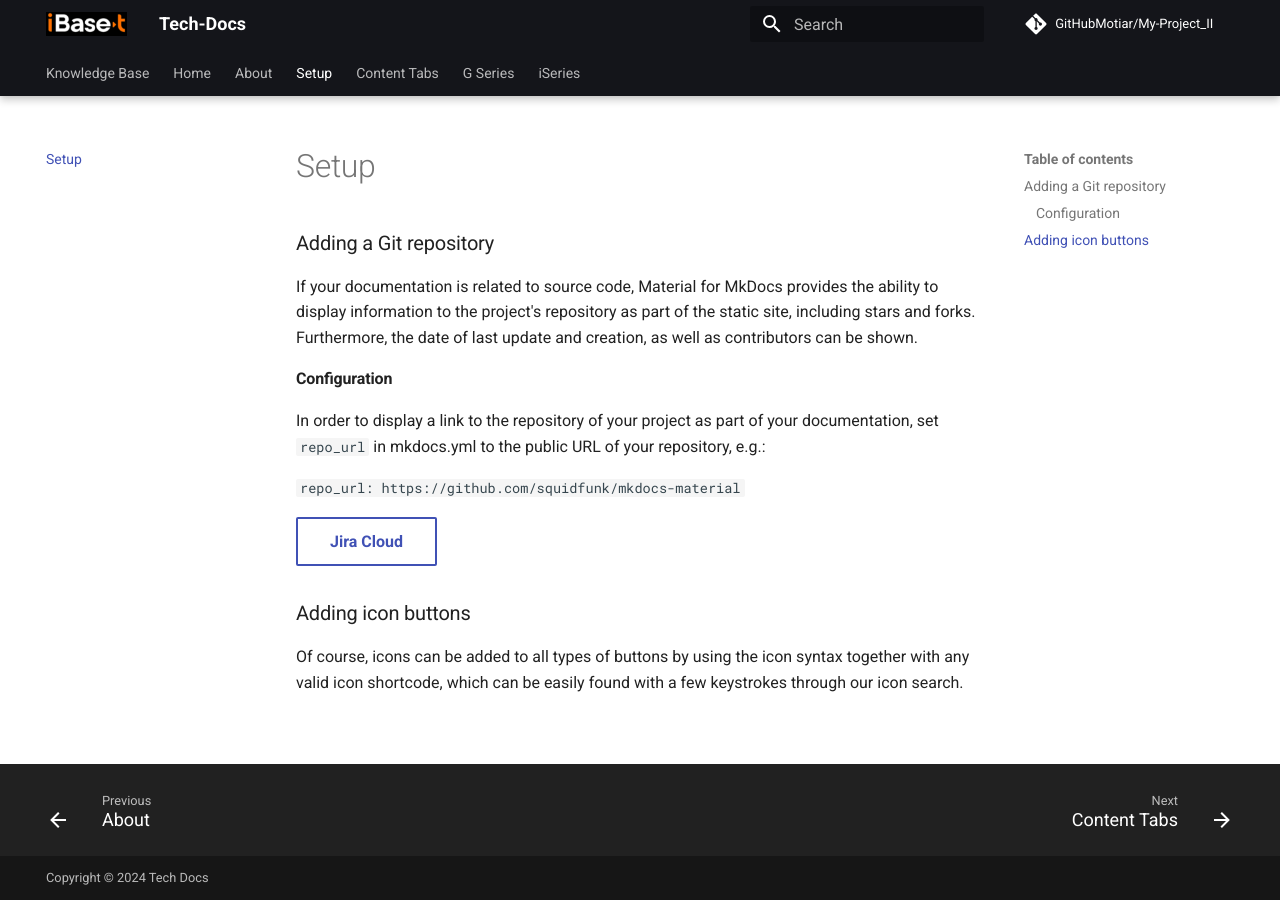
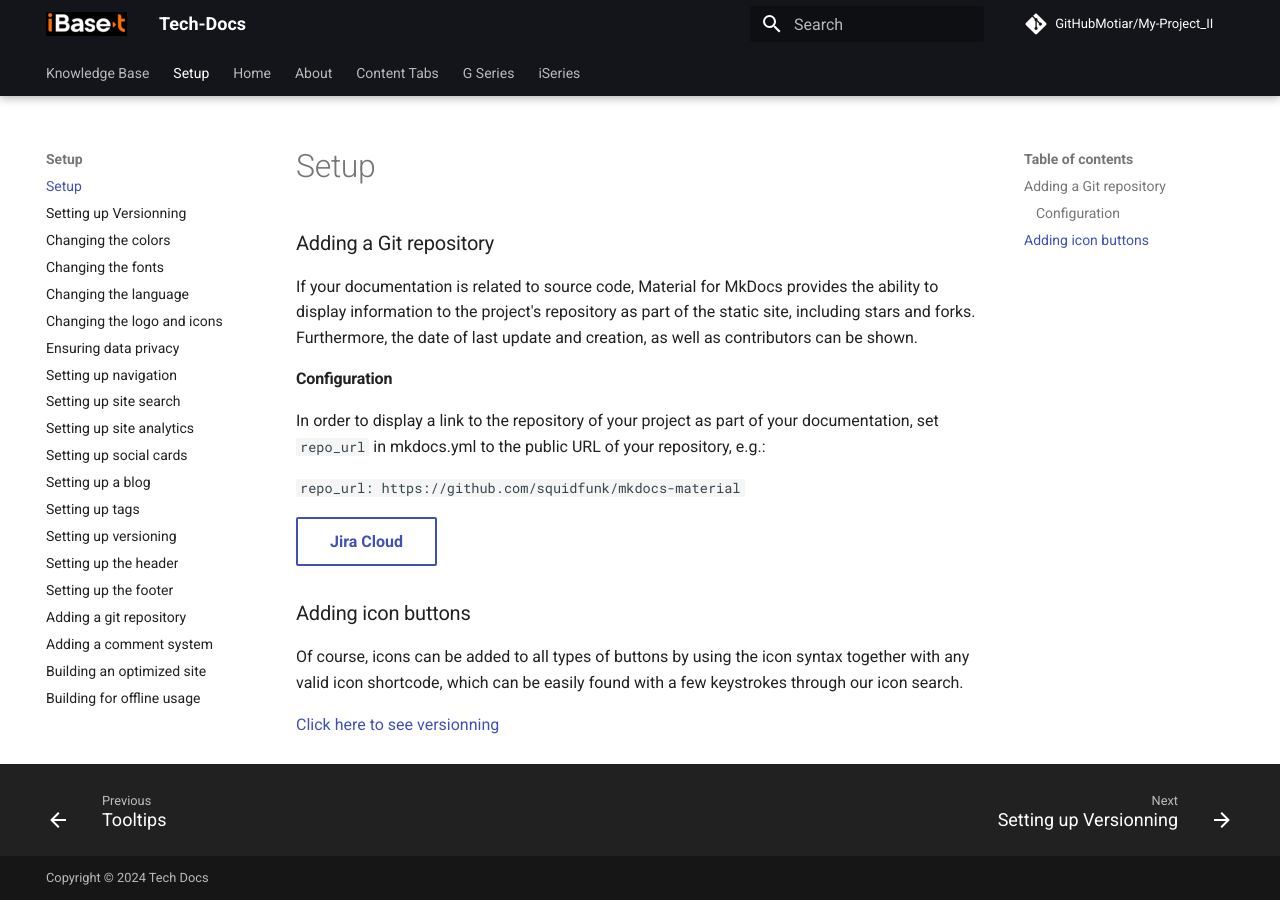
Before and after one commit to GitHubMotiar/My-Project, an MkDocs documentation site: the page built from docs/setup/Setup.md, in a window 1280 px wide. Built offline with MkDocs 1.6.1 and Material for MkDocs 9.7.7, drawn with Linux system fonts in a browser that asks for light colours; comment, search, counter and statistics services are not loaded.

Commit message:
making changes

```diff
--- a/docs/Setup.md
+++ b/docs/setup/Setup.md
@@ -9,3 +9,4 @@ In order to display a link to the repository of your project as part of your doc
 ### Adding icon buttons
 Of course, icons can be added to all types of buttons by using the icon syntax together with any valid icon shortcode, which can be easily found with a few keystrokes through our icon search.
 <!-- [Send :fontawesome-solid-paper-plane:](#){ .md-button } -->
+[Click here to see versionning](/Desktop/Mkdocs/My-Project/docs/setup/setting_up_version.md)
--- a/mkdocs.yml
+++ b/mkdocs.yml
@@ -51,15 +51,37 @@ extra:
     # - icon: /images/giticons/mark-github.svg
     #   link: https://github.com/GitHubMotiar
   generator: false
+  version:
+    # provider: [mike](https://github.com/jimporter/mike)
 nav:
   - Knowledge Base:
       - 'Admonitions': knowledge_base/admonitions.md
       - 'Annotations': knowledge_base/annotation.md
       - 'Code Block': knowledge_base/code_block.md
       - 'Tooltips': knowledge_base/Tooltips.md
+  - Setup :
+      - 'Setup': setup/Setup.md
+      - 'Setting up Versionning': setup/setting_up_version.md
+      - 'Changing the colors': setup/changing-the-colors.md
+      - 'Changing the fonts': setup/changing-the-fonts.md
+      - 'Changing the language': setup/changing-the-language.md
+      - 'Changing the logo and icons': setup/changing-the-logo-and-icons.md
+      - 'Ensuring data privacy': setup/ensuring-data-privacy.md
+      - 'Setting up navigation': setup/setting-up-navigation.md
+      - 'Setting up site search': setup/setting-up-site-search.md
+      - 'Setting up site analytics': setup/setting-up-site-analytics.md
+      - 'Setting up social cards': setup/setting-up-social-cards.md
+      - 'Setting up a blog': setup/setting-up-a-blog.md
+      - 'Setting up tags': setup/setting-up-tags.md
+      - 'Setting up versioning': setup/setting-up-versioning.md
+      - 'Setting up the header': setup/setting-up-the-header.md
+      - 'Setting up the footer': setup/setting-up-the-footer.md
+      - 'Adding a git repository': setup/adding-a-git-repository.md
+      - 'Adding a comment system': setup/adding-a-comment-system.md
+      - 'Building an optimized site': setup/building-an-optimized-site.md
+      - 'Building for offline usage': setup/building-for-offline-usage.md
   - 'Home.md'
   - 'About.md'
-  - 'Setup.md'
   - 'Content Tab.md'
   - 'G-Series.md'
   - 'iSeries.md'
```
Also changed, not shown: docs/knowledge_base/admonitions.md (+1 -1 lines), docs/knowledge_base/code_block.md (+2 -2 lines), docs/setup/setting_up_version.md (added, +11 -0 lines).
